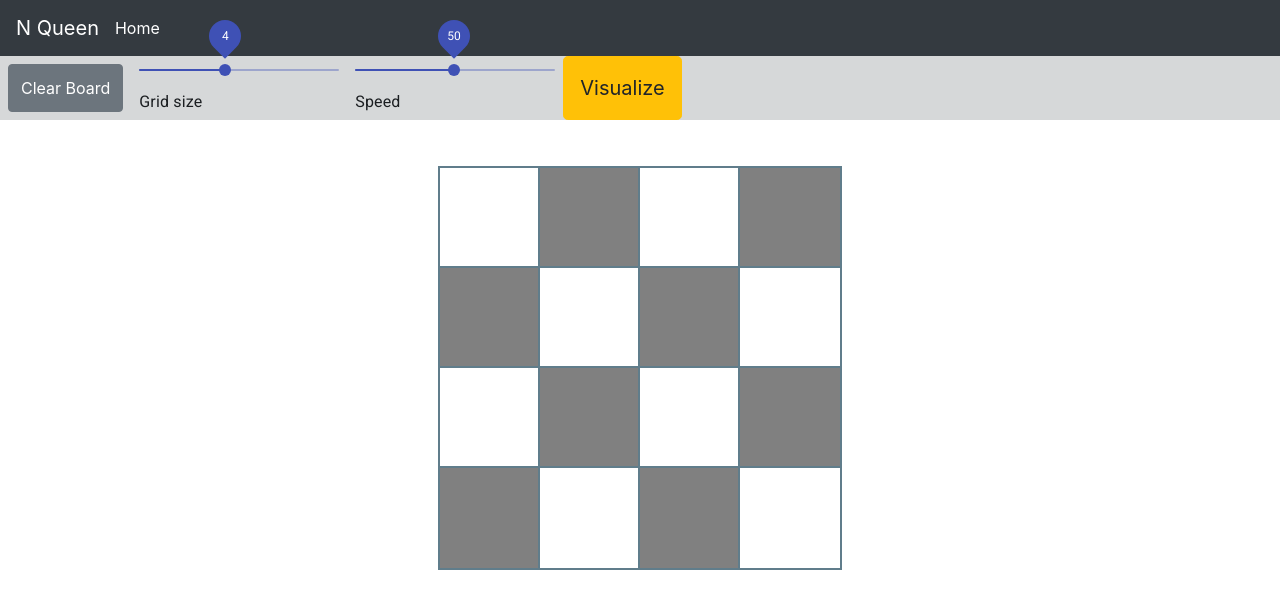
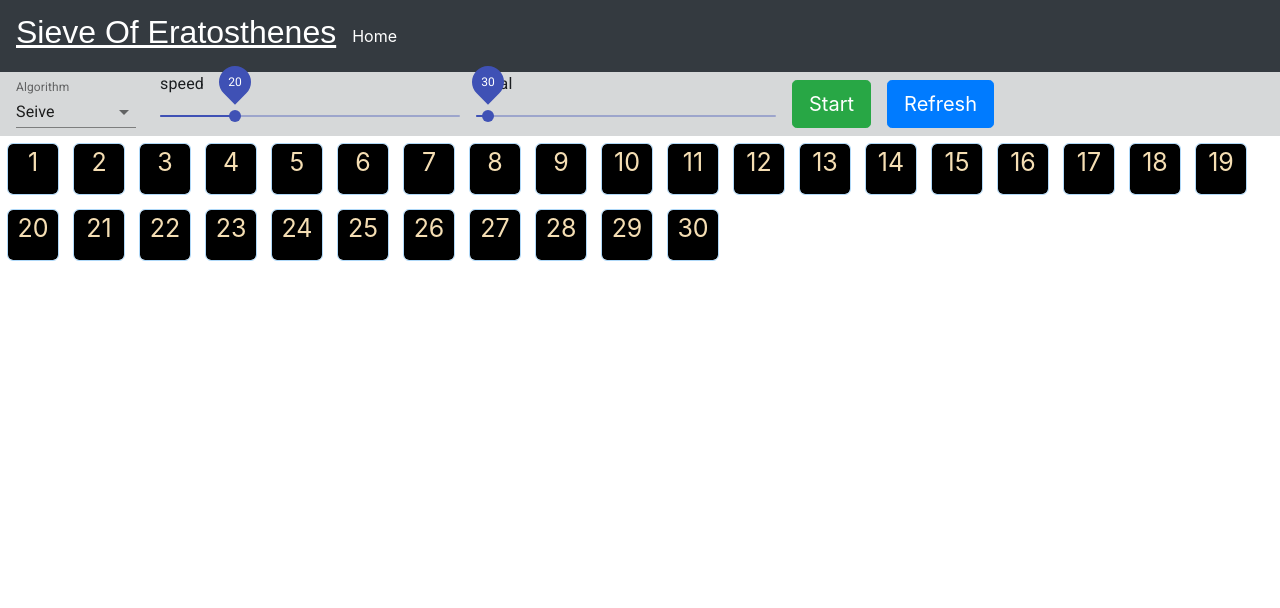
Before and after one commit to harshitsuthar77731/algotoolkitmain, a React (Create React App) app: page /#/prime in a window 1280 px wide. Before the commit this address led to /#/nqueen. Shown: the top 608 px of the page. Built offline with nearby package versions, Linux system fonts and the light colour scheme.

Commit message:
Updating n queen speed

```diff
--- a/src/primeComponents/cell.css
+++ b/src/primeComponents/cell.css
@@ -25,7 +25,7 @@
     border-radius: 100%;
   }
 
-  50% {
+  /* 50% {
     background-color: rgba(17, 104, 217, 0.75);
     transform: scale(1.5);
   }
@@ -33,7 +33,7 @@
   75% {
     background-color: rgba(0, 217, 159, 0.75);
     transform: rotate(270deg);
-  }
+  } */
 
   100% {
     background-color: rgba(0, 190, 218, 0.75);
--- a/src/primeComponents/menu.jsx
+++ b/src/primeComponents/menu.jsx
@@ -6,14 +6,6 @@ class Menu extends Component {
   render() {
     return (
       <nav className="nav alert-dark">
-        <button
-          className="btn btn-primary btn-lg m-2"
-          onClick={this.props.onRefresh}
-          disabled={this.props.isDisabled}
-          style={this.isClickable()}
-        >
-          Refresh
-        </button>
         <SimpleSelect />
         <DiscreteSlider
           onChange={this.props.onChangeSpeed}
@@ -29,19 +21,27 @@ class Menu extends Component {
           onChange={this.props.onChangeValues}
           title="Total "
           marks={false}
-          default={100}
+          default={30}
           step={1}
           min={10}
           max={500}
           isDisabled={this.props.isDisabled}
         />
         <button
-          className="btn btn-warning btn-lg m-2"
+          className="btn btn-success btn-lg m-2"
           onClick={this.props.onVisualize}
           disabled={this.props.isDisabled}
           style={this.isClickable()}
         >
-          Visualize
+          Start
+        </button>
+        <button
+          className="btn btn-primary btn-lg m-2"
+          onClick={this.props.onRefresh}
+          disabled={this.props.isDisabled}
+          style={this.isClickable()}
+        >
+          Refresh
         </button>
       </nav>
     );
--- a/src/primeComponents/navbar.jsx
+++ b/src/primeComponents/navbar.jsx
@@ -6,7 +6,9 @@ class Navbar extends Component {
     return (
       <nav className="navbar navbar-expand-lg navbar-dark bg-dark">
         <span className="navbar-brand">
-          <h2>Sieve</h2>
+          <h2>
+            <u>Sieve Of Eratosthenes</u>
+          </h2>
         </span>
         <button
           className="navbar-toggler"
--- a/src/primeComponents/seive.jsx
+++ b/src/primeComponents/seive.jsx
@@ -1,4 +1,4 @@
-import React, {Component} from 'react';
+import React, { Component } from "react";
 import Cells from "./cells";
 import Navbar from "./navbar";
 import DiscreteSlider from "./slider";
@@ -6,80 +6,76 @@ import Menu from "./menu";
 
 class Seive extends Component {
   state = {
-        number: 100,
-        cells:[],
-        isRunning:false,
-        speed:500
-    }
+    number: 30,
+    cells: [],
+    isRunning: false,
+    speed: 500,
+  };
 
   constructor(props) {
     super(props);
   }
   componentDidMount() {
     const cells = getCells(this.state.number);
-        this.setState({cells});
+    this.setState({ cells });
   }
 
   render() {
     return (
       <div>
-                <Navbar/>
+        <Navbar />
         <Menu
           onChangeSpeed={this.changeSpeed}
           onChangeValues={this.handleValueIncease}
-                    onVisualize = {this.startSeive}
-                    onRefresh = {this.handleRefresh}
-                    isDisabled = {this.state.isRunning}
+          onVisualize={this.startSeive}
+          onRefresh={this.handleRefresh}
+          isDisabled={this.state.isRunning}
         />
-                <Cells
-                    num={this.state.number}
-                    cells={this.state.cells}
-                />
-
+        <Cells num={this.state.number} cells={this.state.cells} />
       </div>
     );
   }
 
   changeSpeed = (speed) => {
     //console.log(typeof speed);
-        this.setState({speed:600-speed*10});
-    }
+    this.setState({ speed: 600 - speed * 10 });
+  };
   handleValueIncease = (value) => {
-        this.setState({number:value});
-        this.setState({cells:getCells(value),isRunning:false});
+    this.setState({ number: value });
+    this.setState({ cells: getCells(value), isRunning: false });
     console.log(value);
-    }
+  };
   handleRefresh = () => {
-        this.setState({cells:getCells(this.state.number),isRunning:false});
-    }
+    this.setState({ cells: getCells(this.state.number), isRunning: false });
+  };
   startSeive = async () => {
     const speed = this.state.speed;
-        this.setState({isRunning:true});
+    this.setState({ isRunning: true });
     const prime = [];
-        for(let i = 0;i<=this.state.number;i++){
+    for (let i = 0; i <= this.state.number; i++) {
       prime.push(1);
     }
     prime[0] = prime[1] = 0;
     let changedCells = this.state.cells;
     let prevCheck = -1;
     let counter = 0;
-        for( let i = 2; i<=this.state.number;i++){
-            if( prime[i] === 1 ){
+    for (let i = 2; i <= this.state.number; i++) {
+      if (prime[i] === 1) {
         //   setTimeout(()=>{
-                    changedCells = getNewCellPrimeToggled(changedCells,i-1);
-                    this.setState({cells:changedCells});
+        changedCells = getNewCellPrimeToggled(changedCells, i - 1);
+        this.setState({ cells: changedCells });
         //},counter*speed);
         await sleep(this.state.speed);
         counter++;
-                for(let j = i*i;j<=this.state.number;j+=i){
+        for (let j = i * i; j <= this.state.number; j += i) {
           //setTimeout(()=>{
-                        if( prevCheck!=-1 ){
-                            changedCells = getNewCellVisitingToggled(changedCells,prevCheck);
+          if (prevCheck != -1) {
+            changedCells = getNewCellVisitingToggled(changedCells, prevCheck);
           }
-                        prevCheck = j-1;
-                        changedCells = getNewCellCheckToggled(changedCells,j-1);
-                        changedCells = getNewCellVisitingToggled(changedCells,prevCheck);
-                        this.setState({cells:changedCells});
+          prevCheck = j - 1;
+          changedCells = getNewCellCheckToggled(changedCells, j - 1);
+          changedCells = getNewCellVisitingToggled(changedCells, prevCheck);
+          this.setState({ cells: changedCells });
           //  },counter*speed);
           await sleep(this.state.speed);
           counter++;
@@ -88,61 +84,61 @@ class Seive extends Component {
       }
     }
     //  setTimeout(()=>{
-            changedCells = getNewCellVisitingToggled(changedCells,prevCheck);
-            this.setState({cells:changedCells,isRunning:false});
+    changedCells = getNewCellVisitingToggled(changedCells, prevCheck);
+    this.setState({ cells: changedCells, isRunning: false });
     // },counter*speed);
-    }
+  };
 }
 
-const getNewCellPrimeToggled = (cells,pos) =>{
+const getNewCellPrimeToggled = (cells, pos) => {
   const newCells = cells.slice();
   const cell = newCells[pos];
   const newCell = {
     ...cell,
-        isPrime:true
-    }
+    isPrime: true,
+  };
   newCells[pos] = newCell;
   return newCells;
-}
+};
 
-const getNewCellVisitingToggled = (cells,pos)=>{
+const getNewCellVisitingToggled = (cells, pos) => {
   const newCells = cells.slice();
   const cell = newCells[pos];
   const newCell = {
     ...cell,
-        isVisiting:!cell.isVisiting
-    }
+    isVisiting: !cell.isVisiting,
+  };
   newCells[pos] = newCell;
   return newCells;
-}
+};
 
-const getNewCellCheckToggled = (cells,pos) =>{
+const getNewCellCheckToggled = (cells, pos) => {
   const newCells = cells.slice();
   const cell = newCells[pos];
   const newCell = {
     ...cell,
-        isChecking:true
-    }
+    isChecking: true,
+  };
   newCells[pos] = newCell;
   return newCells;
-}
+};
 
-const getCells = (rows)=>{
+const getCells = (rows) => {
   const cells = [];
-    for(let cell = 1;cell<=rows;cell++){
-        cells.push(createCell(cell))
+  for (let cell = 1; cell <= rows; cell++) {
+    cells.push(createCell(cell));
   }
   return cells;
-}
-const createCell = (val)=>{
+};
+const createCell = (val) => {
   return {
     val,
-        isChecking:false,
-        isVisiting:false,
-        isPrime:false
+    isChecking: false,
+    isVisiting: false,
+    isPrime: false,
   };
-}
+};
 function sleep(ms) {
-    return new Promise(resolve => setTimeout(resolve, ms));
+  return new Promise((resolve) => setTimeout(resolve, ms));
 }
 export default Seive;
--- a/src/queenComponents/cell.jsx
+++ b/src/queenComponents/cell.jsx
@@ -1,38 +1,40 @@
-import React, {Component} from 'react';
-import './style.css'
-import queen from './queen.png';
+import React, { Component } from "react";
+import "./style.css";
+import queen from "./queens_c.png";
 class Cell extends Component {
   render() {
     return (
       <div className={this.getClassName()} style={this.getStyled()}>
-                { this.props.cell.isPresent && <img src={queen} height='100px' style={{padding:"25px"}}/> }
+        {this.props.cell.isPresent && (
+          <img src={queen} height="100px" style={{ padding: "25px" }} />
+        )}
       </div>
     );
   }
-    getClassName = ()=>{
-        if(this.props.cell.isAttacked){
+  getClassName = () => {
+    if (this.props.cell.isAttacked) {
       return "boardCell attacked";
-        } else if(this.props.cell.isCurrent){
+    } else if (this.props.cell.isCurrent) {
       return "boardCell current";
-        }else if(this.props.cell.isPresent){
+    } else if (this.props.cell.isPresent) {
       return "boardCell present";
-        }else if(this.props.cell.isChecked){
+    } else if (this.props.cell.isChecked) {
       return "boardCell checked";
-        } else{
+    } else {
       return "boardCell";
     }
+  };
+  getStyled = () => {
+    if ((this.props.cell.row + this.props.cell.col) % 2 === 0) {
+      return {
+        backgroundColor: "white",
+      };
+    } else {
+      return {
+        backgroundColor: "grey",
+      };
     }
-    getStyled = () =>{
-        if( (this.props.cell.row+this.props.cell.col)%2 === 0 ){
-            return {
-                backgroundColor:"white"
-            }
-        }else{
-            return {
-                backgroundColor:"grey"
-            }
-        }
-    }
+  };
 }
 
 export default Cell;
--- a/src/queenComponents/menu.jsx
+++ b/src/queenComponents/menu.jsx
@@ -1,21 +1,10 @@
-import React, {Component} from 'react';
+import React, { Component } from "react";
 import DiscreteSlider from "./slider";
-
-
 
 class Menu extends Component {
   render() {
     return (
       <nav className="nav alert-dark">
-                <button
-                    className='btn btn-secondary m-2'
-                    onClick={this.props.onClear}
-                    disabled={this.props.disable}
-                    style={this.isClickable()}
-                >
-                    Clear Board
-                </button>
-
         <DiscreteSlider
           default={4}
           min={1}
@@ -35,25 +24,31 @@ class Menu extends Component {
         />
 
         <button
-                    className='btn btn-warning btn-lg '
+          className="btn btn-success btn-lg "
           onClick={this.props.onViusalize}
           disabled={this.props.disable}
           style={this.isClickable()}
         >
-                    Visualize
+          Start
         </button>
-
+        <button
+          className="btn btn-secondary m-2 btn-lg "
+          onClick={this.props.onClear}
+          disabled={this.props.disable}
+          style={this.isClickable()}
+        >
+          Restart
+        </button>
       </nav>
     );
   }
-    isClickable = () =>{
-        if( this.props.disable ){
-            return {cursor: "not-allowed"};
-        } else{
+  isClickable = () => {
+    if (this.props.disable) {
+      return { cursor: "not-allowed" };
+    } else {
       return {};
     }
-    }
+  };
 }
 
-
 export default Menu;
--- a/src/queenComponents/navbar.jsx
+++ b/src/queenComponents/navbar.jsx
@@ -1,21 +1,27 @@
-import React, {Component} from 'react';
-import {Link} from "react-router-dom";
+import React, { Component } from "react";
+import { Link } from "react-router-dom";
 
 class Navbar extends Component {
   render() {
     return (
       <nav className="navbar navbar-expand-lg navbar-dark bg-dark">
-                <span className="navbar-brand">N Queen</span>
-                <button className="navbar-toggler" type="button" data-toggle="collapse"
-                        data-target="#navbarSupportedContent" aria-controls="navbarSupportedContent"
-                        aria-expanded="false" aria-label="Toggle navigation">
+        <span className="navbar-brand">
+          <h1>N Queen Visulaisation</h1>
+        </span>
+        <button
+          className="navbar-toggler"
+          type="button"
+          data-toggle="collapse"
+          data-target="#navbarSupportedContent"
+          aria-controls="navbarSupportedContent"
+          aria-expanded="false"
+          aria-label="Toggle navigation"
+        >
           <span className="navbar-toggler-icon"></span>
         </button>
-                <div className="collapse navbar-collapse" id="navbarSupportedContent" >
+        <div className="collapse navbar-collapse" id="navbarSupportedContent">
           <Link to={"/"}>
-                            <span style={{color:"white"}}>
-                                Home
-                            </span>
+            <span style={{ color: "white" }}>Home</span>
           </Link>
         </div>
       </nav>
--- a/src/queenComponents/style.css
+++ b/src/queenComponents/style.css
@@ -1,22 +1,22 @@
-.boardCell{
-    width:100px;
-    height:100px;
+.boardCell {
+  width: 90px;
+  height: 90px;
 
-    outline:2px solid #607d8b;
-    display: inline-flex;
+  outline: 2px solid #d12e22;
+  display: inline-flex;
 }
-.checked{
-    background-image: radial-gradient(circle, #b3e5fc,#29b6f6);
+.checked {
+  background-image: radial-gradient(circle, #b3e5fc, yellow);
 }
-.attacked{
-    background-image: radial-gradient(circle, #ef9a9a ,darkred);
+.attacked {
+  background-image: radial-gradient(circle, #ef9a9a, red);
 }
-.current{
-    background-image: radial-gradient(circle, #fff176 ,#f57f17);
+.current {
+  background-image: radial-gradient(circle, #fff176, pink);
 }
-.present{
-    background-image: radial-gradient(circle, #dce775 ,#43a047);
+.present {
+  background-image: radial-gradient(circle, #dce775, #43a047);
 }
-.booard{
-    font-size: 0;
+.booard {
+  font-size: 0;
 }
```
Also changed, not shown: src/queenComponents/queens.png (added), src/queenComponents/queens_c.png (added). Lines whose indentation alone changed are shown as unchanged.
